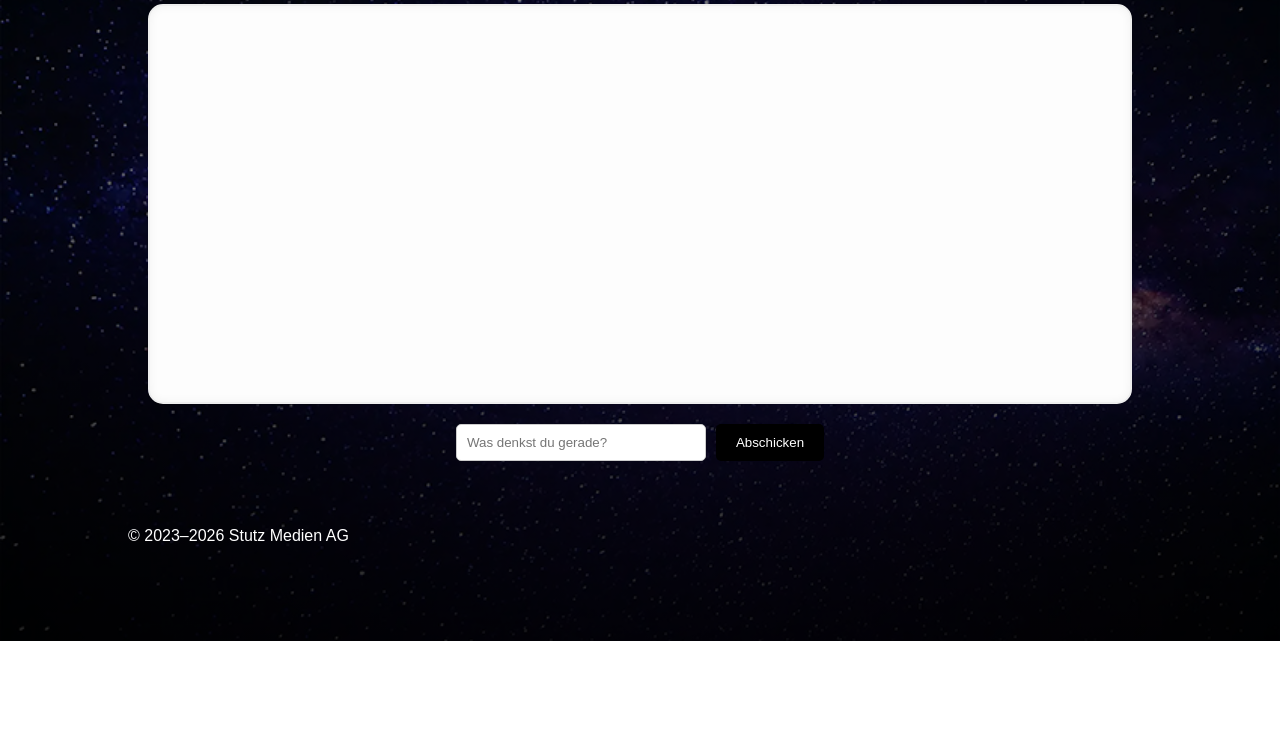
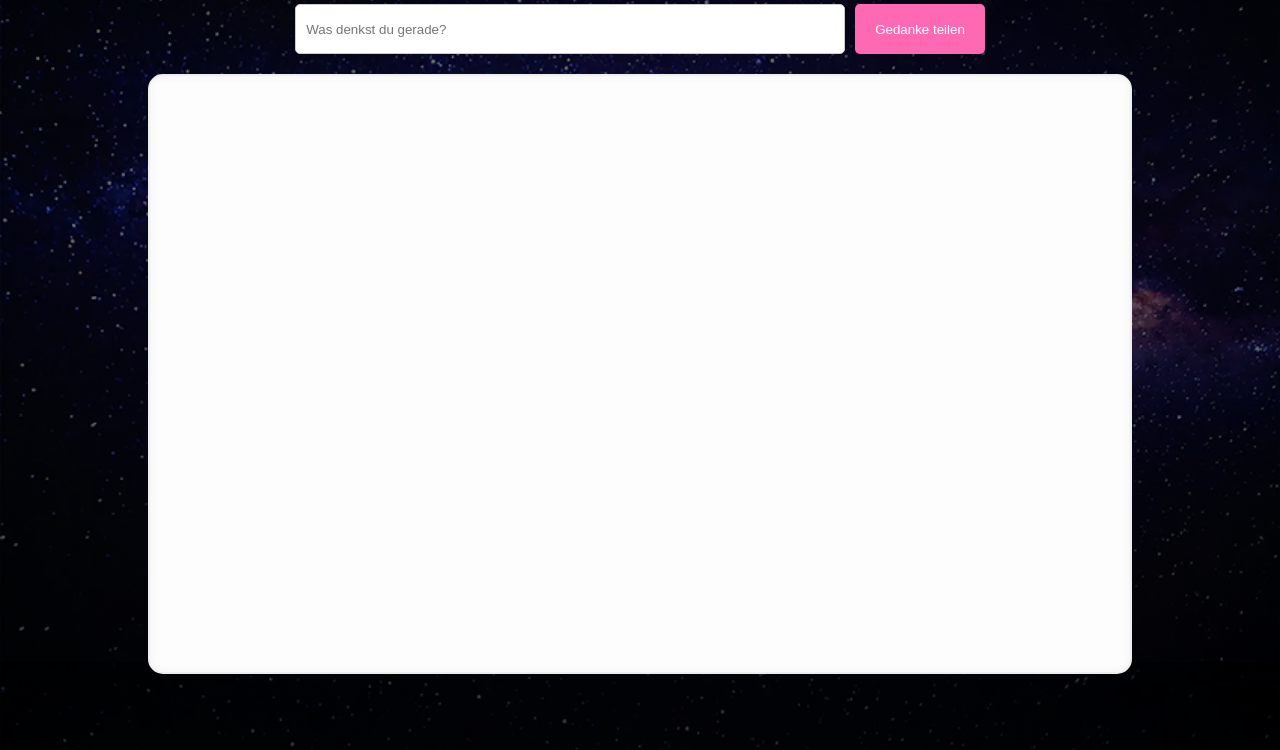
Before and after one commit to dieeinetanne/News, a plain HTML site: page detail/Diskussionen.html in a window 1280 px wide. Shown: the part 276-1026 px from the top of the page. Before the commit the page ends 917 px from the top, so only its background shows below. Drawn offline with Linux system fonts and the light colour scheme; a web font is replaced by a local one.

Commit message:
ok
Co-authored-by: Copilot <copilot@github.com>

```diff
--- a/detail/Diskussionen.html
+++ b/detail/Diskussionen.html
@@ -7,23 +7,21 @@
     <style>
       @import url("https://use.typekit.net/pic0zpp.css");
 
-      /* --- Dein bestehendes Styling (angepasst) --- */
       .content {
         padding: 50px 20px;
         text-align: center;
       }
 
-      /* --- Das Herzstück: Die Gedanken-Cloud --- */
       .cloud-container {
         width: 100%;
-        height: 400px;
+        height: 600px;
         border: 2px solid #eee;
         border-radius: 15px;
-        position: relative; /* Wichtig für die absolute Positionierung der Gedanken */
+        position: relative;
         overflow: hidden;
         background: #fdfdfd;
         margin: 20px 0;
-        box-shadow: inset 0 0 10px rgba(0,0,0,0.05);
+        box-shadow: inset 0 0 10px rgba(0, 0, 0, 0.05);
       }
 
       .thought {
@@ -43,10 +41,18 @@
 
       /* Die Bewegung */
       @keyframes floatAround {
-        0% { transform: translate(0, 0); }
-        33% { transform: translate(30px, -20px); }
-        66% { transform: translate(-20px, 20px); }
-        100% { transform: translate(0, 0); }
+        0% {
+          transform: translate(0, 0);
+        }
+        33% {
+          transform: translate(30px, -20px);
+        }
+        66% {
+          transform: translate(-20px, 20px);
+        }
+        100% {
+          transform: translate(0, 0);
+        }
       }
 
       /* Eingabebereich */
@@ -59,14 +65,15 @@
 
       input#thoughtInput {
         padding: 10px;
-        width: 250px;
+        width: 550px;
+        height: 50px;
         border: 1px solid #ccc;
         border-radius: 5px;
       }
 
       button {
         padding: 10px 20px;
-        background-color: #000; /* Passend zu Stutzmedien-Logo? */
+        background-color: rgba(255, 105, 180, 1);
         color: white;
         border: none;
         border-radius: 5px;
@@ -74,7 +81,7 @@
       }
 
       button:hover {
-        background-color: #333;
+        background-color: #000000;
       }
     </style>
     <link rel="stylesheet" href="../styling/style.css" />
@@ -93,13 +100,15 @@
     <section class="content">
       <div class="text">
         <h2>DISKUSSIONEN</h2>
-        <div class="cloud-container" id="cloud">
+        <div class="input-area">
+          <input
+            type="text"
+            id="thoughtInput"
+            placeholder="Was denkst du gerade?"
+          />
+          <button onclick="addThought()">Gedanke teilen</button>
         </div>
-
-        <div class="input-area">
-          <input type="text" id="thoughtInput" placeholder="Was denkst du gerade?">
-          <button onclick="addThought()">Abschicken</button>
-        </div>
+        <div class="cloud-container" id="cloud"></div>
       </div>
     </section>
 
@@ -114,21 +123,35 @@
 
     <script>
       // 1. Beim Laden der Seite: Gespeicherte Gedanken aus dem LocalStorage laden
-window.onload = function() {
-    const savedThoughts = JSON.parse(localStorage.getItem('myThoughts')) || [];
-    savedThoughts.forEach(thoughtData => {
-        renderThought(thoughtData.text, thoughtData.color, thoughtData.x, thoughtData.y, thoughtData.duration);
+      window.onload = function () {
+        const savedThoughts =
+          JSON.parse(localStorage.getItem("myThoughts")) || [];
+        savedThoughts.forEach((thoughtData) => {
+          renderThought(
+            thoughtData.text,
+            thoughtData.color,
+            thoughtData.x,
+            thoughtData.y,
+            thoughtData.duration,
+          );
         });
       };
 
       function addThought() {
-    const input = document.getElementById('thoughtInput');
-    const cloud = document.getElementById('cloud');
+        const input = document.getElementById("thoughtInput");
+        const cloud = document.getElementById("cloud");
 
         if (input.value.trim() !== "") {
           // Zufallswerte generieren
           const text = input.value;
-        const colors = ['#FF5733', '#33FF57', '#3357FF', '#F333FF', '#FFD133', '#33FFF5'];
+          const colors = [
+            "#9633ff",
+            "#5533ff",
+            "#3357FF",
+            "#F333FF",
+            "#342640",
+            "#33FFF5",
+          ];
           const color = colors[Math.floor(Math.random() * colors.length)];
           const x = Math.random() * (cloud.clientWidth - 150);
           const y = Math.random() * (cloud.clientHeight - 40);
@@ -144,31 +167,33 @@ function addThought() {
         }
       }
 
-// Diese Funktion erstellt nur das HTML-Element auf dem Bildschirm
       function renderThought(text, color, x, y, duration) {
-    const cloud = document.getElementById('cloud');
-    const newThought = document.createElement('div');
+        const cloud = document.getElementById("cloud");
+        const newThought = document.createElement("div");
         newThought.innerText = text;
-    newThought.className = 'thought';
+        newThought.className = "thought";
 
-    newThought.style.left = x + 'px';
-    newThought.style.top = y + 'px';
+        newThought.style.left = x + "px";
+        newThought.style.top = y + "px";
         newThought.style.color = color; // Zufällige Farbe zuweisen
-    newThought.style.animationDuration = duration + 's';
+        newThought.style.animationDuration = duration + "s";
 
         cloud.appendChild(newThought);
       }
 
       // Speichert den Gedanken in einer Liste im Browser-Speicher
       function saveThoughtToLocal(text, color, x, y, duration) {
-    const savedThoughts = JSON.parse(localStorage.getItem('myThoughts')) || [];
+        const savedThoughts =
+          JSON.parse(localStorage.getItem("myThoughts")) || [];
         savedThoughts.push({ text, color, x, y, duration });
-    localStorage.setItem('myThoughts', JSON.stringify(savedThoughts));
+        localStorage.setItem("myThoughts", JSON.stringify(savedThoughts));
       }
 
       // Enter-Taste Support
-document.getElementById('thoughtInput').addEventListener('keypress', function (e) {
-    if (e.key === 'Enter') addThought();
+      document
+        .getElementById("thoughtInput")
+        .addEventListener("keypress", function (e) {
+          if (e.key === "Enter") addThought();
         });
     </script>
   </body>
```
Also changed, not shown: detail/KI-Polizei.html (+1 -1 lines). Lines whose indentation alone changed are shown as unchanged.
